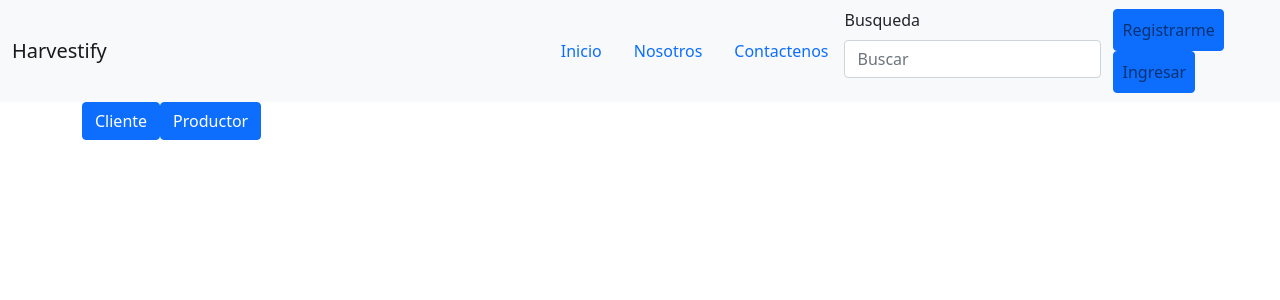
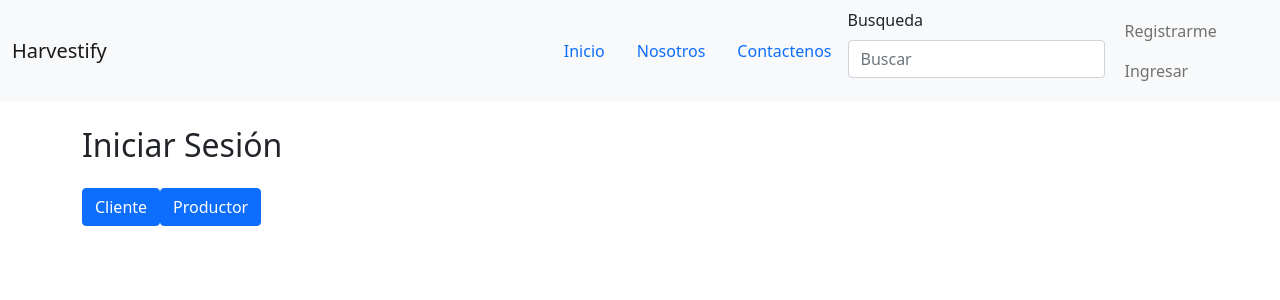
Before and after one commit to juanernestog/har-front, a React (Create React App) app: page /login in a window 1280 px wide. Shown: the top 300 px of the page. Built offline with nearby package versions, Linux system fonts and the light colour scheme.

Commit message:
Added type of user to context on login

```diff
--- a/src/components/NavUser.js
+++ b/src/components/NavUser.js
@@ -1,21 +1,47 @@
-import React from 'react';
-import { Nav, Button } from 'react-bootstrap';
+import React, { useContext } from 'react';
+import { Nav } from 'react-bootstrap';
 import { Link } from 'react-router-dom';
-//import { Link } from 'react-router-dom';
+
+import UserContext from '../containers/UserContext';
 
 export default function NavUser() {
+  const { user } = useContext(UserContext);
+  if (user?.type === 'producer') {
     return (
       <Nav className="nav">
-      {/* TODO: Swapp links to Buttons to the navbar
-      <Nav.Button as={Link} to="/">
-        Inicio
-      </Nav.Button> */}
-      <Button as={Link} to="/signup" className="nav-link">
+        <Link to={`/producers/${user.id}`} className="nav-link">
+          {user.name} <i className="fas fa-user-plus"></i>
+        </Link>
+        <Link to="/logout" className="nav-link">
+          Cerrar Sesión
+        </Link>
+      </Nav>
+    );
+  } else if (user?.type === 'client') {
+    return (
+      <Nav className="nav">
+        <link
+          rel="stylesheet"
+          href="https://fonts.googleapis.com/css2?family=Material+Symbols+Outlined:opsz,wght,FILL,GRAD@20..48,100..700,0..1,-50..200"
+        />
+        <Link to={`/clients/${user.id}`} className="nav-link">
+          {user.name} <i className="fas fa-user-plus"></i>
+        </Link>
+        <Link to="/logout" className="nav-link">
+          Cerrar Sesión
+        </Link>
+      </Nav>
+    );
+  } else {
+    return (
+      <Nav className="nav">
+        <Link to="/signup" className="nav-link">
           Registrarme <i className="fas fa-user-plus"></i>
-      </Button>
-      <Button as={Link} to="/login" className="nav-link">
+        </Link>
+        <Link to="/login" className="nav-link">
           Ingresar
-      </Button>
+        </Link>
       </Nav>
     );
   }
+}
--- a/src/pages/LogIn.js
+++ b/src/pages/LogIn.js
@@ -5,6 +5,7 @@ import { Link } from 'react-router-dom';
 export default function LogIn() {
   return (
     <>
+      <h2 className="my-4">Iniciar Sesión</h2>
       <Button as={Link} variant="primary" to="/login/clients">
         Cliente
       </Button>
--- a/src/pages/LogInClients.js
+++ b/src/pages/LogInClients.js
@@ -23,9 +23,9 @@ export default function LogIn() {
         password: password.value,
       });
       dispatch({ type: 'FULLFILLED' });
-
+      json.data.type = 'client';
       setUser(json.data);
-      navigate('/');
+      navigate(`/`);
     } catch (error) {
       dispatch({ type: 'REJECTED', payload: error });
     }
--- a/src/pages/LogInProducers.js
+++ b/src/pages/LogInProducers.js
@@ -23,9 +23,9 @@ export default function LogIn() {
         password: password.value,
       });
       dispatch({ type: 'FULLFILLED' });
-
+      json.data.type = 'producer';
       setUser(json.data);
-      navigate('/');
+      navigate(`/producers/${json.data._id}`);
     } catch (error) {
       dispatch({ type: 'REJECTED', payload: error });
     }
```
Lines whose indentation alone changed are shown as unchanged.
